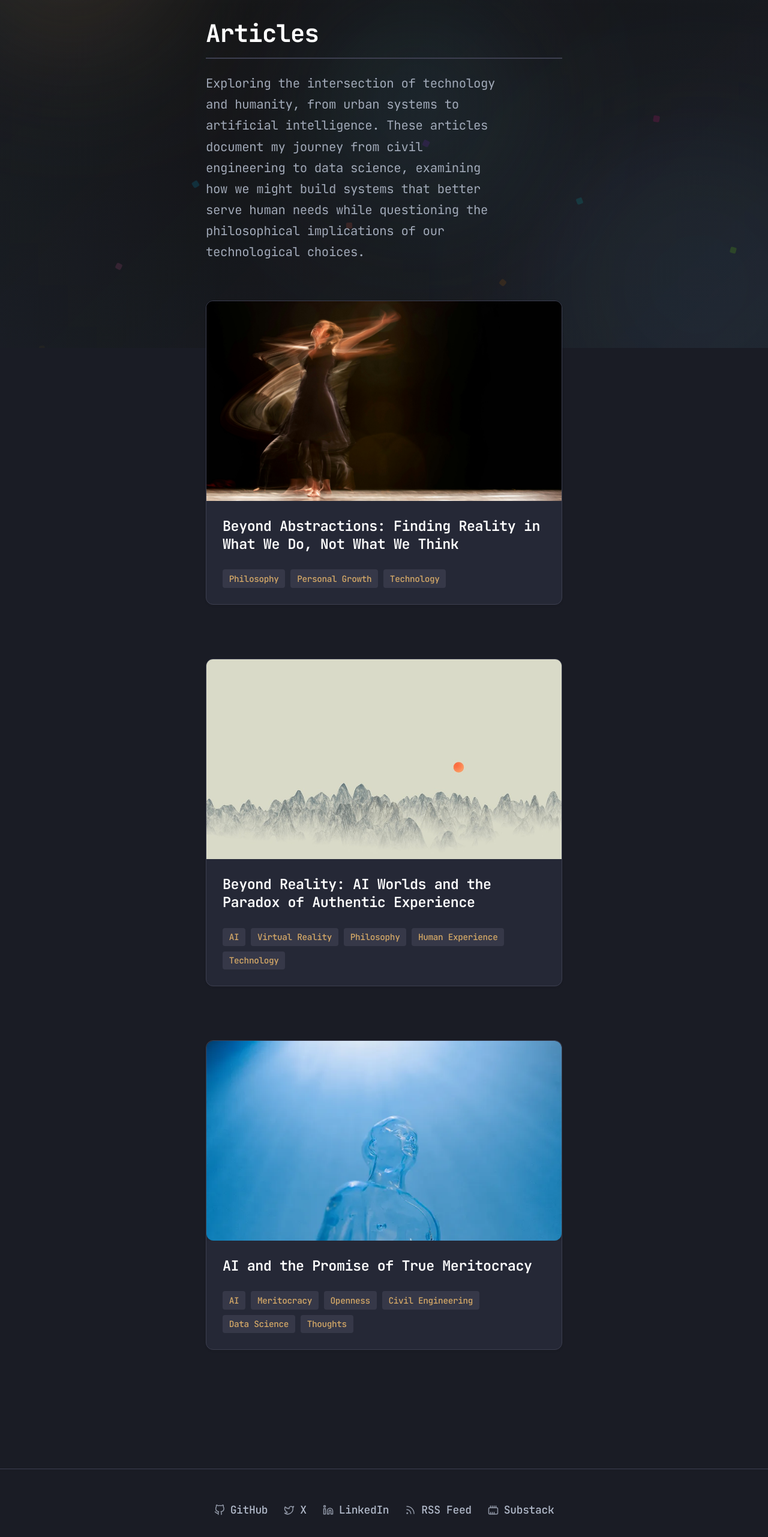
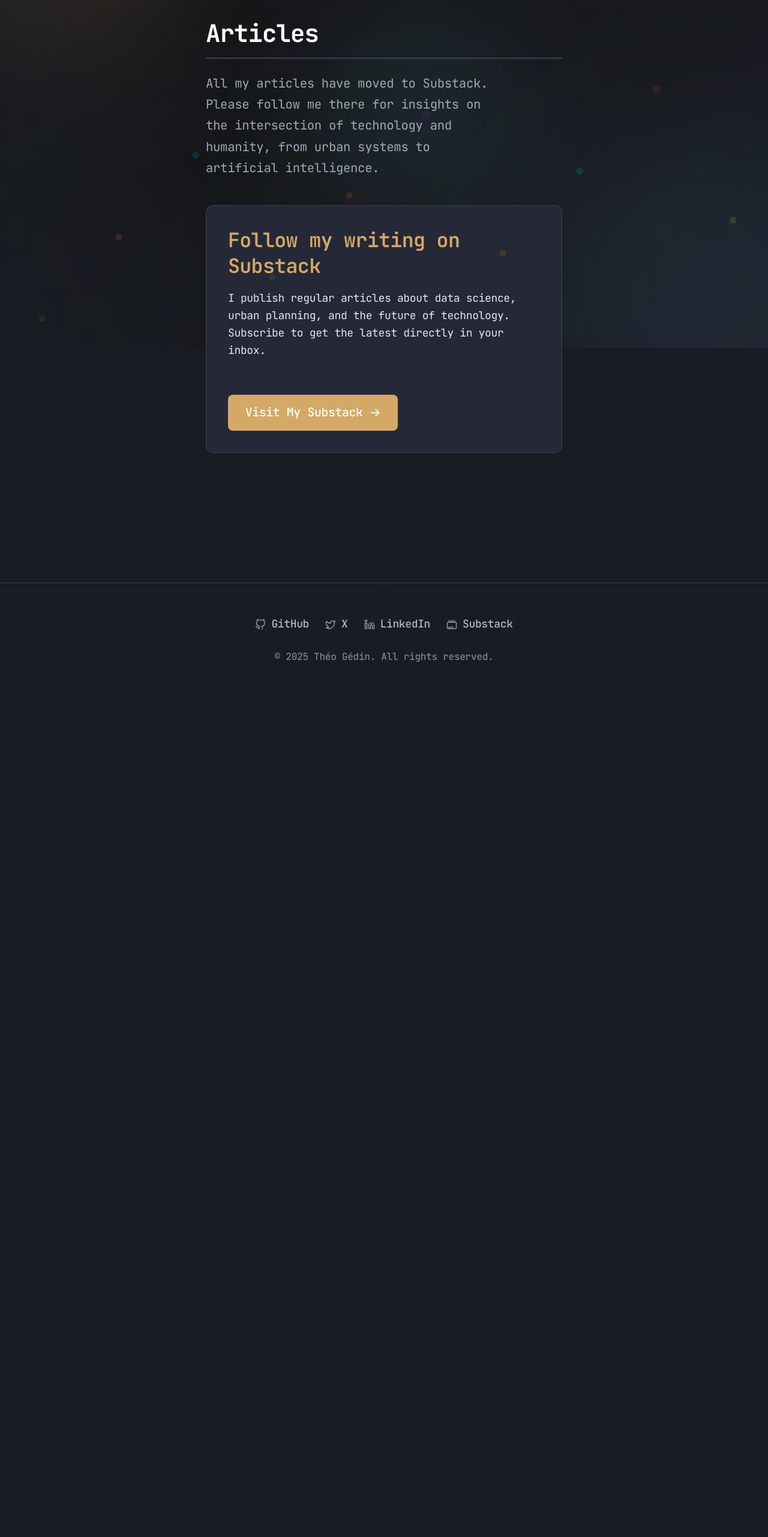
Before and after one commit to Tgedin/tgedin_blog, a Next.js app: page /blog in a window 1280 px wide. Shown: the part 220-2782 px from the top of the page at 60% size. After the commit the page ends 1364 px from the top, so only its background shows below. Built offline with nearby package versions, Linux system fonts and the light colour scheme.

Commit message:
Small modifs

```diff
--- a/components/post/PostCard.js
+++ b/components/post/PostCard.js
@@ -3,76 +3,41 @@
 import Tag from "../Tag";
 import Image from "next/image";
 
-// Featured images mapping - correct images for specific articles
-const FEATURED_IMAGES = {
-  // Map each article ID to its specific featured image
-  "beyond-reality-ai-worlds-and-the-paradox-of-authentic-experience":
-    "/the-mountains-7514392_1280.jpg",
-  "ai-and-meritocracy": "/meritocracy-banner.webp",
-  "beyond-abstractions": "/ahmad-odeh-KHipnBn7sdY-unsplash.jpg",
-};
-
-// Default rotation of featured images for posts without a specific mapping
+// Generic placeholder images for posts without a specific mapping
 const DEFAULT_FEATURED_IMAGES = [
   "/the-mountains-7514392_1280.jpg",
-  "/meritocracy-banner.webp",
-  "/ahmad-odeh-KHipnBn7sdY-unsplash.jpg",
+  "/placeholder-image-1.jpg",
+  "/placeholder-image-2.jpg",
 ];
 
-// Removed hideDescription prop
 export default function PostCard({ post, featured = false }) {
-  const postUrl = `/blog/${post.year}/${post.id}`;
+  // Redirect to Substack if this component is still used
+  const postUrl = "https://theogedin.substack.com/";
 
-  // Determine the image URL with the following priority:
-  let imageUrl;
-  if (FEATURED_IMAGES[post.id]) {
-    imageUrl = FEATURED_IMAGES[post.id];
-  } else {
-    const charCode =
-      (post.id.charCodeAt(0) || 0) % DEFAULT_FEATURED_IMAGES.length;
-    imageUrl = DEFAULT_FEATURED_IMAGES[charCode];
-  }
+  // Use a default image
+  const imageUrl = DEFAULT_FEATURED_IMAGES[0];
 
-  // Add default tags for specific articles if only 'thoughts' is present
-  let tags = post.tags || [];
-  if (tags.length === 1 && tags[0].toLowerCase() === "thoughts") {
-    if (
-      post.id ===
-      "beyond-reality-ai-worlds-and-the-paradox-of-authentic-experience"
-    ) {
-      tags = ["AI", "Philosophy", "Thoughts"];
-    } else if (post.id === "beyond-abstractions") {
-      tags = ["Civil Engineering", "Data Science", "Thoughts"];
-    } else if (post.id === "ai-and-meritocracy") {
-      tags = [
-        "AI",
-        "Meritocracy",
-        "Openness",
-        "Civil Engineering",
-        "Data Science",
-        "Thoughts",
-      ];
-    }
-  }
+  // Simplified tags
+  const tags = ["Substack"];
 
   return (
     <div className={`post-card ${featured ? "featured" : ""}`}>
-      <Link href={postUrl}>
+      <a href={postUrl} target="_blank" rel="noopener noreferrer">
         <div className="post-card-content">
           <div className="post-card-image-container">
             <div className="post-card-image-wrapper">
               <Image
                 src={imageUrl}
-                alt={`Cover image for ${post.title}`}
+                alt="Articles have moved to Substack"
                 width={featured ? 1280 : 640}
                 height={featured ? 720 : 360}
                 className="post-card-image"
-                priority={featured} // Load priority for featured posts
+                priority={featured}
               />
             </div>
           </div>
           <div className="post-card-text">
-            <h2 className="post-card-title">{post.title}</h2>
+            <h2 className="post-card-title">Articles Have Moved to Substack</h2>
             <div className="post-card-tags">
               {tags.map((tag) => (
                 <Tag key={tag} size="small">
@@ -82,7 +47,7 @@
             </div>
           </div>
         </div>
-      </Link>
+      </a>
       <style jsx>{`
         .post-card {
           border-radius: 12px;
--- a/layouts/MainLayout.js
+++ b/layouts/MainLayout.js
@@ -208,30 +208,6 @@
               LinkedIn
             </a>
             <a
-              href="/rss.xml"
-              className="footer-link"
-              target="_blank"
-              rel="noopener noreferrer"
-            >
-              <svg
-                xmlns="http://www.w3.org/2000/svg"
-                width="18"
-                height="18"
-                viewBox="0 0 24 24"
-                fill="none"
-                stroke="currentColor"
-                strokeWidth="2"
-                strokeLinecap="round"
-                strokeLinejoin="round"
-                className="footer-icon"
-              >
-                <path d="M4 11a9 9 0 0 1 9 9"></path>
-                <path d="M4 4a16 16 0 0 1 16 16"></path>
-                <circle cx="5" cy="19" r="1"></circle>
-              </svg>
-              RSS Feed
-            </a>
-            <a
               href="https://theogedin.substack.com/"
               className="footer-link"
               target="_blank"
--- a/pages/blog/index.js
+++ b/pages/blog/index.js
@@ -1,85 +1,103 @@
 import MainLayout from "../../layouts/MainLayout";
-import { getAllPosts } from "../../lib/posts";
-import PostCard from "../../components/post/PostCard";
+import Link from "next/link";
 
-export default function Blog({ posts }) {
+export default function Blog() {
   return (
     <MainLayout
-      title="Blog"
-      description="Articles on data science, programming, and civil engineering"
+      title="Articles"
+      description="Read my articles on Substack - From urban planning to data science"
     >
       <div className="blog-container">
         <h1>Articles</h1>
 
         <p className="blog-intro">
-          Exploring the intersection of technology and humanity, from urban
-          systems to artificial intelligence. These articles document my journey
-          from civil engineering to data science, examining how we might build
-          systems that better serve human needs while questioning the
-          philosophical implications of our technological choices.
+          All my articles have moved to Substack. Please follow me there for
+          insights on the intersection of technology and humanity, from urban
+          systems to artificial intelligence.
         </p>
 
-        {posts.length > 0 ? (
-          // Use a structure similar to the landing page's featured section
-          <section className="posts-section">
-            {posts.map((post) => (
-              <PostCard
-                key={`${post.year}-${post.id}`}
-                post={post}
-                featured={true} // Apply featured layout to all cards
-              />
-            ))}
-          </section>
-        ) : (
-          <div className="empty-state">
-            <p>No posts published yet. Check back soon!</p>
+        <div className="substack-container">
+          <div className="substack-content">
+            <h2>Follow my writing on Substack</h2>
+            <p>
+              I publish regular articles about data science, urban planning, and
+              the future of technology. Subscribe to get the latest directly in
+              your inbox.
+            </p>
+            <a
+              href="https://theogedin.substack.com/"
+              className="substack-button"
+              target="_blank"
+              rel="noopener noreferrer"
+            >
+              Visit My Substack →
+            </a>
           </div>
-        )}
+        </div>
       </div>
 
       <style jsx>{`
         .blog-container {
-          /* Use content-width like featured-section */
           max-width: var(--content-width);
           margin: 0 auto;
-          padding: 3rem 1.5rem; /* Increased padding */
+          padding: 3rem 1.5rem;
         }
 
         h1 {
-          /* Match featured-heading style */
-          font-size: 2.25rem; /* Larger heading */
+          font-size: 2.25rem;
           margin-bottom: 1.25rem;
           padding-bottom: 0.75rem;
           border-bottom: 2px solid var(--color-border);
           text-align: left;
-          letter-spacing: -0.02em; /* Slight negative tracking for modern look */
-          font-weight: 700; /* Bolder heading */
+          letter-spacing: -0.02em;
+          font-weight: 700;
         }
 
         .blog-intro {
           font-size: 1.15rem;
           line-height: 1.7;
           color: var(--color-secondary);
-          margin-bottom: 3.5rem; /* More space before posts */
+          margin-bottom: 2.5rem;
           font-weight: 400;
-          max-width: 85%; /* Slightly narrower than container for readability */
-          opacity: 0.9; /* Subtle dimming for hierarchy */
+          max-width: 85%;
+          opacity: 0.9;
         }
 
-        .posts-section {
-          /* Container for the featured-style cards */
-          display: flex;
-          flex-direction: column;
-          gap: 3rem; /* Increased gap between cards */
+        .substack-container {
+          background-color: var(--color-card-bg);
+          border: 1px solid var(--color-border);
+          border-radius: 12px;
+          padding: 2rem;
+          margin-bottom: 3rem;
+          box-shadow: var(--shadow-md);
         }
 
-        .empty-state {
-          text-align: center;
-          padding: 3rem 0;
-          color: var(--color-text-secondary);
+        .substack-container h2 {
+          margin-top: 0;
+          margin-bottom: 1rem;
+          color: var(--color-primary);
         }
 
-        /* Responsive adjustments */
+        .substack-button {
+          display: inline-block;
+          background-color: var(--color-primary);
+          color: white;
+          padding: 0.8rem 1.6rem;
+          border-radius: var(--radius-md);
+          font-weight: 500;
+          font-size: 1.1rem;
+          margin-top: 1.5rem;
+          text-decoration: none;
+          transition: all 0.3s ease;
+        }
+
+        .substack-button:hover {
+          background-color: var(--color-primary-dark);
+          transform: translateY(-2px);
+          box-shadow: var(--shadow-md);
+          text-decoration: none;
+        }
+
         @media (max-width: 768px) {
           .blog-container {
             padding: 2rem 1rem;
@@ -92,17 +110,11 @@
           .blog-intro {
             font-size: 1.05rem;
             max-width: 100%;
-            margin-bottom: 2.5rem;
           }
 
-          .posts-section {
-            gap: 2.5rem;
+          .substack-container {
+            padding: 1.5rem;
           }
-        }
-
-        /* Dark mode enhancement */
-        [data-theme="dark"] .blog-intro {
-          opacity: 0.85; /* Adjust for dark mode readability */
         }
       `}</style>
     </MainLayout>
@@ -110,11 +122,7 @@
 }
 
 export async function getStaticProps() {
-  const posts = getAllPosts();
-
   return {
-    props: {
-      posts,
-    },
+    props: {},
   };
 }
```
Also changed, not shown: pages/404.js (+8 -3 lines), pages/projects/index.js (+83 -4 lines), pages/rss.xml.js (+22 -45 lines).
